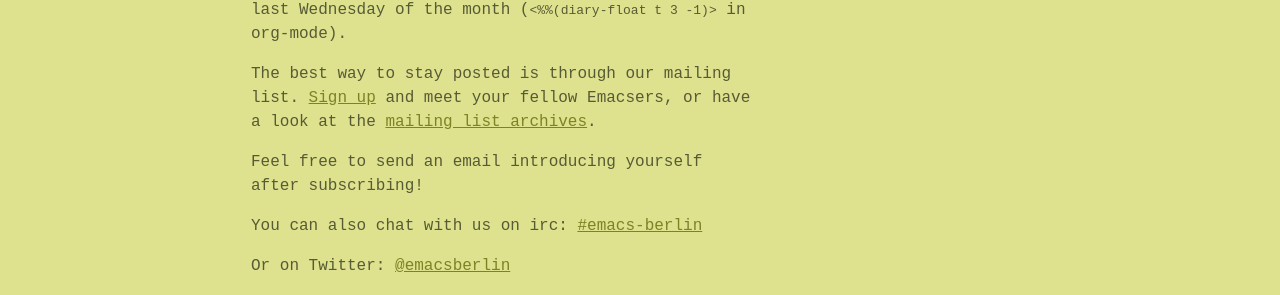
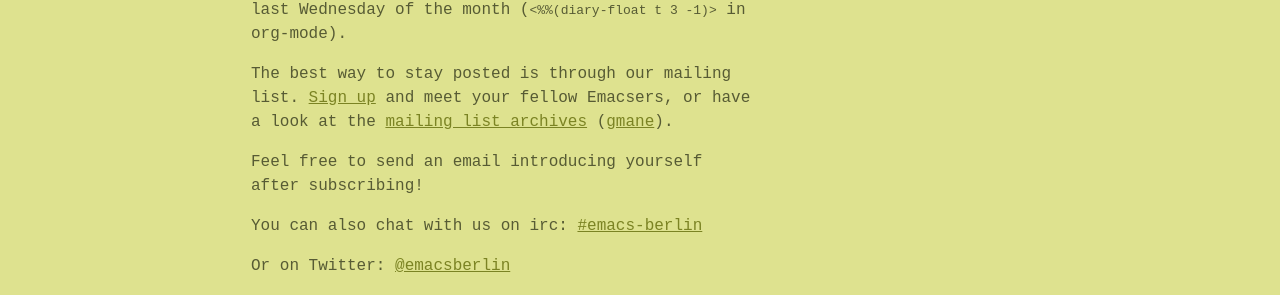
Before and after one commit to emacs-berlin/emacs-berlin.org, a Jekyll site: the page built from index.md, in a window 1280 px wide. Shown: the part 1070-1365 px from the top of the page. Built offline with Jekyll 4.4.1, drawn with Linux system fonts in a browser that asks for light colours.

Commit message:
Add news gmane archive link

```diff
--- a/index.md
+++ b/index.md
@@ -44,7 +44,7 @@
 
 The best way to stay posted is through our mailing list.
 [Sign up][ml] and meet your fellow Emacsers, or have a look at the
-[mailing list archives][mla].
+[mailing list archives][mla] ([gmane][mlag]).
 
 Feel free to send an email introducing yourself after subscribing!
 
@@ -150,5 +150,6 @@
 
 [ml]: https://mailb.org/mailman/listinfo/emacs-berlin "Mailing List"
 [mla]: https://mailb.org/pipermail/emacs-berlin/ "Mailing List Archive"
+[mlag]: news://news.gmane.org/gmane.org.user-groups.emacs.berlin
 [contact]: mailto:emacs-berlin-owner@emacs-berlin.org "Send an email to organizers"
 [ghi]: https://github.com/emacs-berlin/emacs-berlin.org/issues "emacs-berlin GitHub Issues"
```
